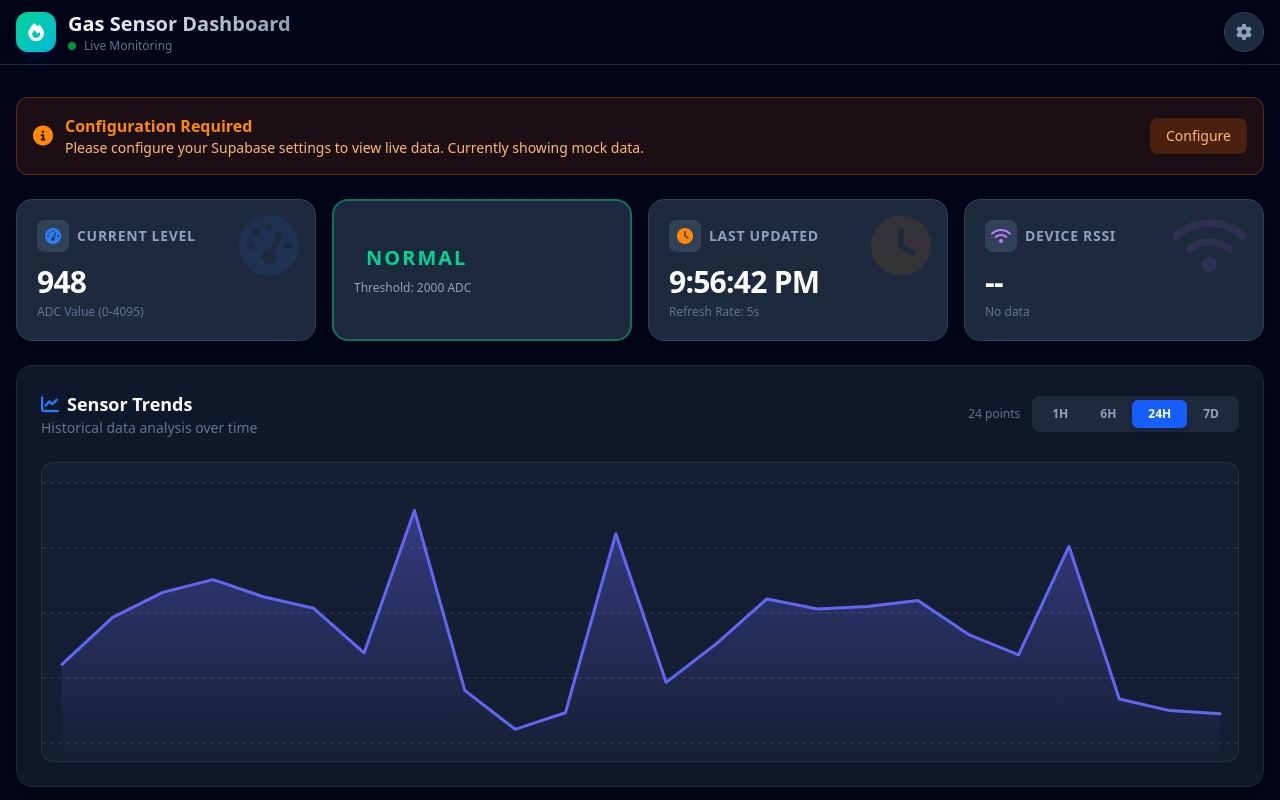
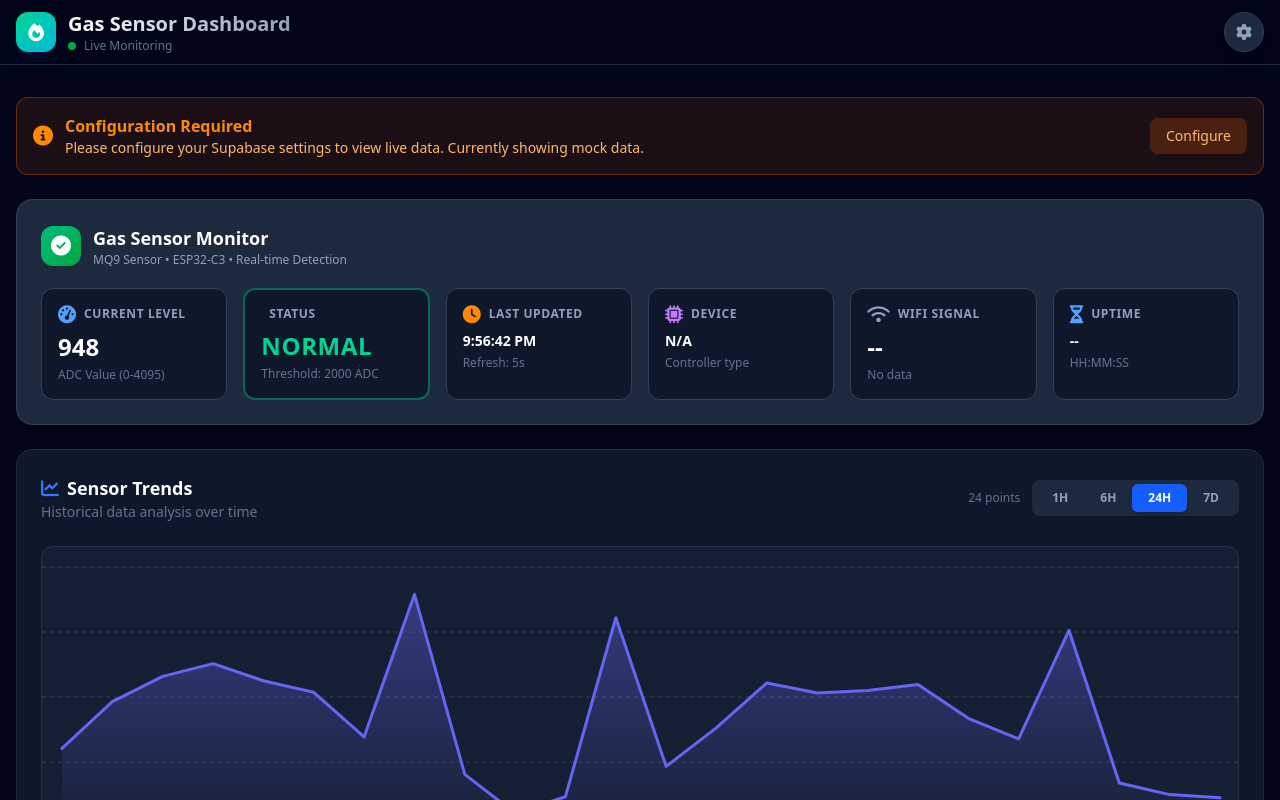
Before and after one commit to raushanraja/gassensordashboard, a React (Vite) app: page / in a window 1280 px wide. Shown: the top 800 px of the page. Built offline with nearby package versions, Linux system fonts and the light colour scheme.

Commit message:
feat: add environmental data handling and display in App component

```diff
--- a/src/App.tsx
+++ b/src/App.tsx
@@ -28,6 +28,15 @@ interface DeviceInfo {
   uptime: number | null;
 }
 
+interface EnvironmentalData {
+  temperature: number | null;
+  humidity: number | null;
+  pressure: number | null;
+  altitude: number | null;
+  tempBmp280: number | null;
+  tempAht20: number | null;
+}
+
 interface SmoothLineChartProps {
   data: DataPoint[];
   color?: string;
@@ -52,6 +61,12 @@ interface StatCardProps {
 interface SupabaseReading {
   recorded_at: string;
   raw_value: number;
+  temp_bmp280?: number;
+  temp_aht20?: number;
+  temp_average?: number;
+  humidity?: number;
+  pressure?: number;
+  altitude?: number;
   metadata?: {
     rssi: number;
     device: string;
@@ -592,6 +607,14 @@ const App = () => {
   const [error, setError] = useState<string | null>(null);
   const [isConfigured, setIsConfigured] = useState(false);
   const [deviceInfo, setDeviceInfo] = useState<DeviceInfo>({ rssi: null, device: null, uptime: null });
+  const [envData, setEnvData] = useState<EnvironmentalData>({
+    temperature: null,
+    humidity: null,
+    pressure: null,
+    altitude: null,
+    tempBmp280: null,
+    tempAht20: null
+  });
 
   // Fetch data from Supabase
   const fetchSupabaseData = async (isInitialLoad = false) => {
@@ -685,6 +708,16 @@ const App = () => {
             uptime: latestReading.metadata.uptime_s
           });
         }
+
+        // Extract environmental data if available
+        setEnvData({
+          temperature: latestReading.temp_average ?? null,
+          humidity: latestReading.humidity ?? null,
+          pressure: latestReading.pressure ?? null,
+          altitude: latestReading.altitude ?? null,
+          tempBmp280: latestReading.temp_bmp280 ?? null,
+          tempAht20: latestReading.temp_aht20 ?? null
+        });
 
         if (isInitialLoad || data.length === 0) {
           // Initial load - replace all data
@@ -879,53 +912,156 @@ const App = () => {
           </div>
         )}
 
-        {/* STATS GRID */}
-        <div className="grid grid-cols-1 md:grid-cols-2 lg:grid-cols-4 gap-4">
+        {/* GAS SENSOR CARD */}
+        <div className="bg-slate-800 border border-slate-700 rounded-2xl p-6 shadow-lg">
+          <div className="flex items-center gap-3 mb-5">
+            <div className={`w-10 h-10 rounded-xl ${isDanger ? 'bg-gradient-to-br from-red-500 to-orange-600' : 'bg-gradient-to-br from-emerald-500 to-green-600'} flex items-center justify-center`}>
+              <i className={`fa-solid ${isDanger ? 'fa-exclamation-triangle' : 'fa-check-circle'} text-white text-xl`}></i>
+            </div>
+            <div>
+              <h3 className="text-lg font-bold text-white">Gas Sensor Monitor</h3>
+              <p className="text-xs text-slate-400">MQ9 Sensor • {deviceInfo.device || 'ESP32-C3'} • Real-time Detection</p>
+            </div>
+          </div>
 
-          {/* Current Reading */}
-          <StatCard
-            title="Current Level"
-            value={stats.current}
-            icon="fa-gauge-high"
-            iconColor={isDanger ? "text-red-500" : "text-blue-500"}
-            subtext="ADC Value (0-4095)"
-            statusColor="bg-slate-700"
-          />
+          <div className="grid grid-cols-1 sm:grid-cols-2 md:grid-cols-3 lg:grid-cols-4 xl:grid-cols-6 gap-4">
+            {/* Current Level */}
+            <div className={`bg-slate-900 rounded-xl p-4 border ${isDanger ? 'border-red-500/50 hover:border-red-500/70' : 'border-slate-700 hover:border-blue-500/50'} transition-all group`}>
+              <div className="flex items-center gap-2 mb-2">
+                <i className={`fa-solid fa-gauge-high ${isDanger ? 'text-red-400' : 'text-blue-400'} text-lg group-hover:scale-110 transition-transform`}></i>
+                <span className="text-xs font-semibold text-slate-400 uppercase tracking-wider">Current Level</span>
+              </div>
+              <div className="text-2xl font-bold text-white mb-1">{stats.current}</div>
+              <div className="text-xs text-slate-500">ADC Value (0-4095)</div>
+            </div>
 
             {/* Status */}
-          <div className={`bg-slate-800 border-2 ${isDanger ? 'border-red-500/50' : 'border-emerald-500/50'} rounded-2xl p-5 shadow-lg relative overflow-hidden flex flex-col justify-center`}>
-              <div className="flex items-center gap-3 mb-2">
-                 <i className={`fa-solid ${isDanger ? 'fa-triangle-exclamation' : 'fa-shield-check'} text-2xl ${statusColor}`}></i>
-                 <span className={`text-xl font-black tracking-widest ${statusColor}`}>{statusText}</span>
+            <div className={`bg-slate-900 rounded-xl p-4 border-2 ${isDanger ? 'border-red-500/50 hover:border-red-500/70' : 'border-emerald-500/50 hover:border-emerald-500/70'} transition-all group relative overflow-hidden`}>
+              <div className="flex items-center gap-2 mb-2">
+                <i className={`fa-solid ${isDanger ? 'fa-triangle-exclamation' : 'fa-shield-check'} ${statusColor} text-lg group-hover:scale-110 transition-transform`}></i>
+                <span className="text-xs font-semibold text-slate-400 uppercase tracking-wider">Status</span>
               </div>
-              <div className="text-xs text-slate-400">
-                 Threshold: 2000 ADC
-              </div>
-              {/* Background Pulse Effect */}
+              <div className={`text-2xl font-bold ${statusColor} mb-1 tracking-wide`}>{statusText}</div>
+              <div className="text-xs text-slate-500">Threshold: 2000 ADC</div>
               {isDanger && <div className="absolute inset-0 bg-red-500/10 animate-pulse"></div>}
             </div>
 
             {/* Last Updated */}
-          <StatCard
-            title="Last Updated"
-            value={data.length > 0 ? new Date(data[data.length - 1].timestamp).toLocaleTimeString() : '--'}
-            icon="fa-clock"
-            iconColor="text-orange-400"
-            subtext={`Refresh Rate: ${config.refreshRate}s`}
-            statusColor="bg-slate-700"
-          />
+            <div className="bg-slate-900 rounded-xl p-4 border border-slate-700 hover:border-orange-500/50 transition-all group">
+              <div className="flex items-center gap-2 mb-2">
+                <i className="fa-solid fa-clock text-orange-400 text-lg group-hover:scale-110 transition-transform"></i>
+                <span className="text-xs font-semibold text-slate-400 uppercase tracking-wider">Last Updated</span>
+              </div>
+              <div className="text-2xl font-bold text-white mb-1 text-sm">
+                {data.length > 0 ? new Date(data[data.length - 1].timestamp).toLocaleTimeString() : '--'}
+              </div>
+              <div className="text-xs text-slate-500">Refresh: {config.refreshRate}s</div>
+            </div>
+
+            {/* Device Name */}
+            <div className="bg-slate-900 rounded-xl p-4 border border-slate-700 hover:border-purple-500/50 transition-all group">
+              <div className="flex items-center gap-2 mb-2">
+                <i className="fa-solid fa-microchip text-purple-400 text-lg group-hover:scale-110 transition-transform"></i>
+                <span className="text-xs font-semibold text-slate-400 uppercase tracking-wider">Device</span>
+              </div>
+              <div className="text-2xl font-bold text-white mb-1 text-sm">{deviceInfo.device || 'N/A'}</div>
+              <div className="text-xs text-slate-500">Controller type</div>
+            </div>
 
             {/* RSSI */}
-           <StatCard
-            title={deviceInfo.device ? `Device: ${deviceInfo.device}` : "Device RSSI"}
-            value={deviceInfo.rssi ? `${deviceInfo.rssi} dBm` : '--'}
-            icon="fa-wifi"
-            iconColor={deviceInfo.rssi ? (deviceInfo.rssi > -60 ? "text-green-400" : deviceInfo.rssi > -70 ? "text-yellow-400" : deviceInfo.rssi > -80 ? "text-orange-400" : "text-red-400") : "text-purple-400"}
-            subtext={deviceInfo.rssi ? `Signal: ${deviceInfo.rssi > -60 ? 'Excellent' : deviceInfo.rssi > -70 ? 'Good' : deviceInfo.rssi > -80 ? 'Fair' : 'Poor'}${deviceInfo.uptime ? ` • Uptime: ${formatUptime(deviceInfo.uptime)}` : ''}` : 'No data'}
-            statusColor="bg-slate-700"
-          />
+            <div className="bg-slate-900 rounded-xl p-4 border border-slate-700 hover:border-green-500/50 transition-all group">
+              <div className="flex items-center gap-2 mb-2">
+                <i className={`fa-solid fa-wifi ${deviceInfo.rssi ? (deviceInfo.rssi > -60 ? "text-green-400" : deviceInfo.rssi > -70 ? "text-yellow-400" : deviceInfo.rssi > -80 ? "text-orange-400" : "text-red-400") : "text-slate-400"} text-lg group-hover:scale-110 transition-transform`}></i>
+                <span className="text-xs font-semibold text-slate-400 uppercase tracking-wider">WiFi Signal</span>
+              </div>
+              <div className="text-2xl font-bold text-white mb-1">{deviceInfo.rssi ? `${deviceInfo.rssi} dBm` : '--'}</div>
+              <div className="text-xs text-slate-500">
+                {deviceInfo.rssi ? (deviceInfo.rssi > -60 ? 'Excellent' : deviceInfo.rssi > -70 ? 'Good' : deviceInfo.rssi > -80 ? 'Fair' : 'Poor') : 'No data'}
+              </div>
+            </div>
 
+            {/* Uptime */}
+            <div className="bg-slate-900 rounded-xl p-4 border border-slate-700 hover:border-blue-500/50 transition-all group">
+              <div className="flex items-center gap-2 mb-2">
+                <i className="fa-solid fa-hourglass-half text-blue-400 text-lg group-hover:scale-110 transition-transform"></i>
+                <span className="text-xs font-semibold text-slate-400 uppercase tracking-wider">Uptime</span>
               </div>
+              <div className="text-2xl font-bold text-white mb-1 text-sm">{deviceInfo.uptime ? formatUptime(deviceInfo.uptime) : '--'}</div>
+              <div className="text-xs text-slate-500">HH:MM:SS</div>
+            </div>
+          </div>
+        </div>
+
+        {/* ENVIRONMENTAL DATA CARD */}
+        {(envData.temperature !== null || envData.humidity !== null || envData.pressure !== null) && (
+          <div className="bg-slate-800 border border-slate-700 rounded-2xl p-6 shadow-lg">
+            <div className="flex items-center gap-3 mb-5">
+              <div className="w-10 h-10 rounded-xl bg-gradient-to-br from-cyan-500 to-blue-600 flex items-center justify-center">
+                <i className="fa-solid fa-cloud-sun text-white text-xl"></i>
+              </div>
+              <div>
+                <h3 className="text-lg font-bold text-white">Environmental Conditions</h3>
+                <p className="text-xs text-slate-400">BMP280 + AHT20 Sensors</p>
+              </div>
+            </div>
+
+            <div className="grid grid-cols-2 md:grid-cols-4 gap-4">
+              {/* Temperature */}
+              {envData.temperature !== null && (
+                <div className="bg-slate-900 rounded-xl p-4 border border-slate-700 hover:border-cyan-500/50 transition-all group">
+                  <div className="flex items-center gap-2 mb-2">
+                    <i className="fa-solid fa-temperature-half text-cyan-400 text-lg group-hover:scale-110 transition-transform"></i>
+                    <span className="text-xs font-semibold text-slate-400 uppercase tracking-wider">Temperature</span>
+                  </div>
+                  <div className="text-2xl font-bold text-white mb-1">{envData.temperature.toFixed(1)}°C</div>
+                  <div className="text-xs text-slate-500">
+                    {envData.tempBmp280 !== null && envData.tempAht20 !== null ? (
+                      <>BMP: {envData.tempBmp280.toFixed(1)}°C • AHT: {envData.tempAht20.toFixed(1)}°C</>
+                    ) : (
+                      'Average reading'
+                    )}
+                  </div>
+                </div>
+              )}
+
+              {/* Humidity */}
+              {envData.humidity !== null && (
+                <div className="bg-slate-900 rounded-xl p-4 border border-slate-700 hover:border-blue-500/50 transition-all group">
+                  <div className="flex items-center gap-2 mb-2">
+                    <i className="fa-solid fa-droplet text-blue-400 text-lg group-hover:scale-110 transition-transform"></i>
+                    <span className="text-xs font-semibold text-slate-400 uppercase tracking-wider">Humidity</span>
+                  </div>
+                  <div className="text-2xl font-bold text-white mb-1">{envData.humidity.toFixed(1)}%</div>
+                  <div className="text-xs text-slate-500">Relative humidity</div>
+                </div>
+              )}
+
+              {/* Pressure */}
+              {envData.pressure !== null && (
+                <div className="bg-slate-900 rounded-xl p-4 border border-slate-700 hover:border-purple-500/50 transition-all group">
+                  <div className="flex items-center gap-2 mb-2">
+                    <i className="fa-solid fa-gauge text-purple-400 text-lg group-hover:scale-110 transition-transform"></i>
+                    <span className="text-xs font-semibold text-slate-400 uppercase tracking-wider">Pressure</span>
+                  </div>
+                  <div className="text-2xl font-bold text-white mb-1">{envData.pressure.toFixed(1)}</div>
+                  <div className="text-xs text-slate-500">hPa</div>
+                </div>
+              )}
+
+              {/* Altitude */}
+              {envData.altitude !== null && (
+                <div className="bg-slate-900 rounded-xl p-4 border border-slate-700 hover:border-emerald-500/50 transition-all group">
+                  <div className="flex items-center gap-2 mb-2">
+                    <i className="fa-solid fa-mountain text-emerald-400 text-lg group-hover:scale-110 transition-transform"></i>
+                    <span className="text-xs font-semibold text-slate-400 uppercase tracking-wider">Altitude</span>
+                  </div>
+                  <div className="text-2xl font-bold text-white mb-1">{envData.altitude.toFixed(0)}</div>
+                  <div className="text-xs text-slate-500">meters</div>
+                </div>
+              )}
+            </div>
+          </div>
+        )}
 
         {/* CHART SECTION */}
         <div className="bg-slate-900 border border-slate-800 rounded-2xl p-6 shadow-xl">
```
Lines whose indentation alone changed are shown as unchanged.
